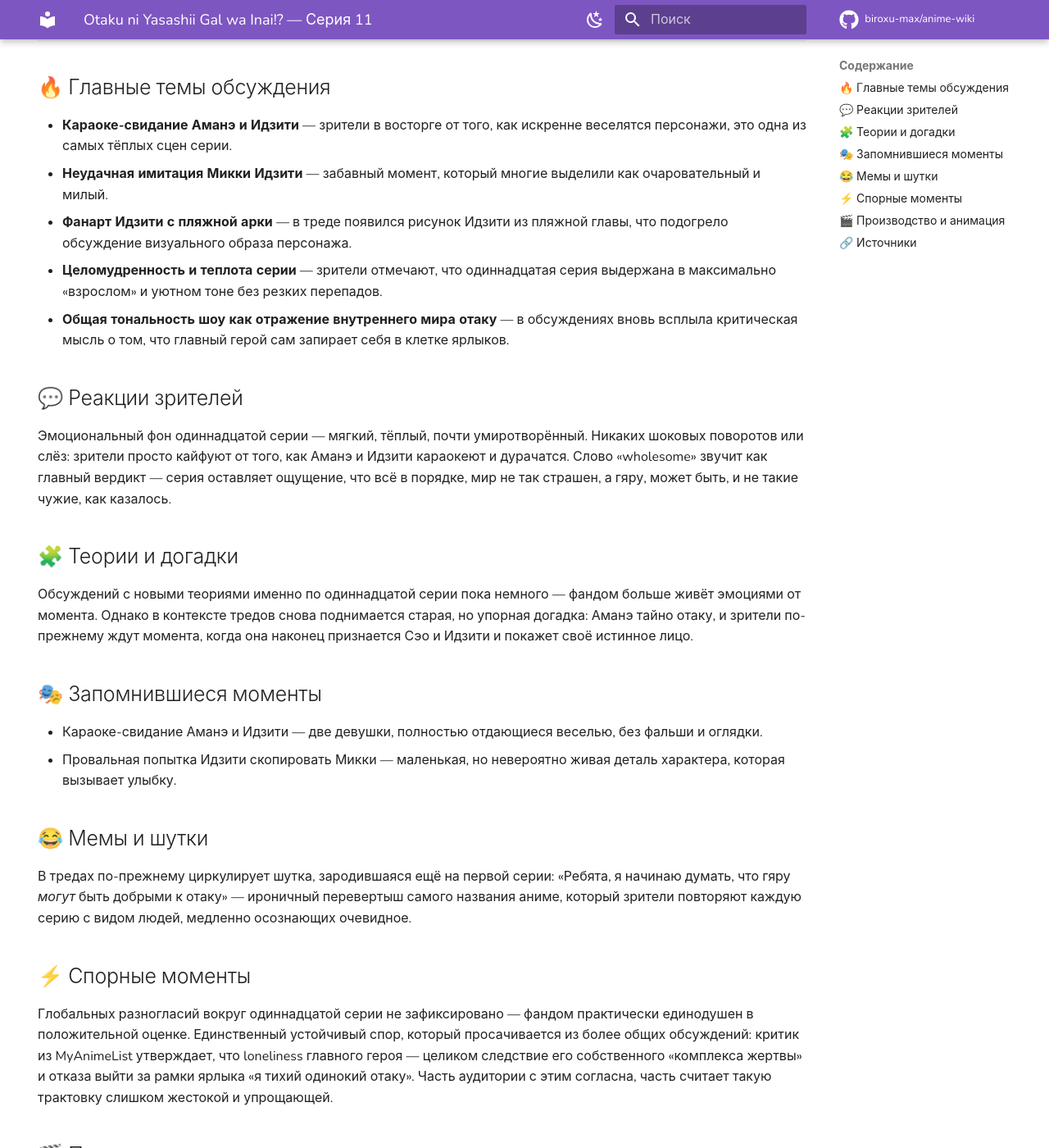
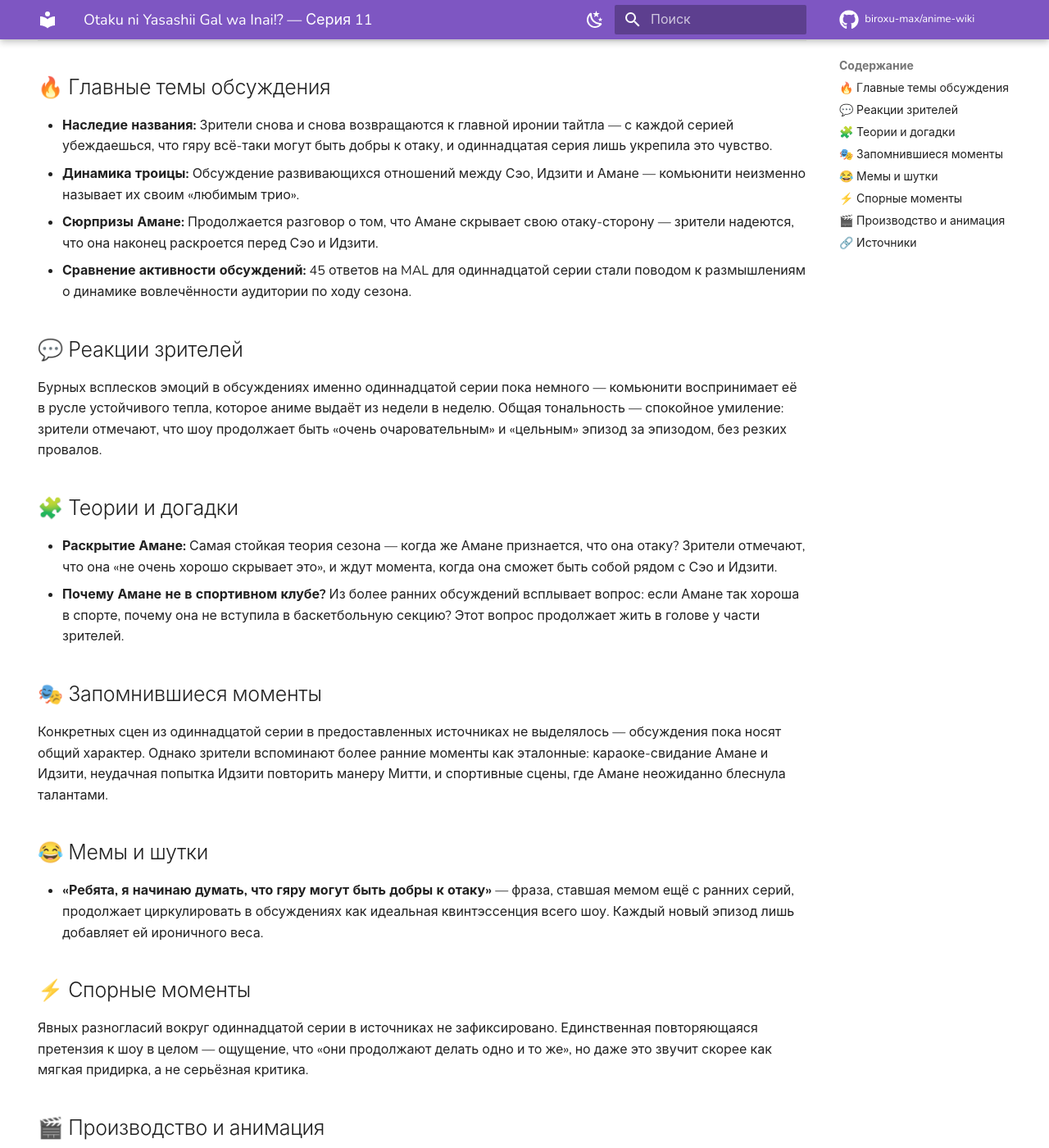
Before and after one commit to biroxu-max/anime-wiki, an MkDocs documentation site: the page built from docs/anime/otaku-yasashii-gal/ep-11.md, in a window 1280 px wide and 1400 px high, scrolled down 355 px. Shown: the whole window at 82% size. Built offline with MkDocs 1.6.1 and Material for MkDocs 9.7.7, drawn with Linux system fonts in a browser that asks for light colours; comment, search, counter and statistics services are not loaded; some of the changed text lies outside the part shown.

Commit message:
chore(wiki): +otaku-yasashii-gal ep11

```diff
--- a/docs/anime/otaku-yasashii-gal/ep-11.md
+++ b/docs/anime/otaku-yasashii-gal/ep-11.md
@@ -18,37 +18,43 @@ hide:
 ---
 
 ## 🔥 Главные темы обсуждения
-- **Караоке-свидание Аманэ и Идзити** — зрители в восторге от того, как искренне веселятся персонажи, это одна из самых тёплых сцен серии.
-- **Неудачная имитация Микки Идзити** — забавный момент, который многие выделили как очаровательный и милый.
-- **Фанарт Идзити с пляжной арки** — в треде появился рисунок Идзити из пляжной главы, что подогрело обсуждение визуального образа персонажа.
-- **Целомудренность и теплота серии** — зрители отмечают, что одиннадцатая серия выдержана в максимально «взрослом» и уютном тоне без резких перепадов.
-- **Общая тональность шоу как отражение внутреннего мира отаку** — в обсуждениях вновь всплыла критическая мысль о том, что главный герой сам запирает себя в клетке ярлыков.
+
+- **Наследие названия:** Зрители снова и снова возвращаются к главной иронии тайтла — с каждой серией убеждаешься, что гяру всё-таки могут быть добры к отаку, и одиннадцатая серия лишь укрепила это чувство.
+- **Динамика троицы:** Обсуждение развивающихся отношений между Сэо, Идзити и Амане — комьюнити неизменно называет их своим «любимым трио».
+- **Сюрпризы Амане:** Продолжается разговор о том, что Амане скрывает свою отаку-сторону — зрители надеются, что она наконец раскроется перед Сэо и Идзити.
+- **Сравнение активности обсуждений:** 45 ответов на MAL для одиннадцатой серии стали поводом к размышлениям о динамике вовлечённости аудитории по ходу сезона.
 
 ## 💬 Реакции зрителей
-Эмоциональный фон одиннадцатой серии — мягкий, тёплый, почти умиротворённый. Никаких шоковых поворотов или слёз: зрители просто кайфуют от того, как Аманэ и Идзити караокеют и дурачатся. Слово «wholesome» звучит как главный вердикт — серия оставляет ощущение, что всё в порядке, мир не так страшен, а гяру, может быть, и не такие чужие, как казалось.
+
+Бурных всплесков эмоций в обсуждениях именно одиннадцатой серии пока немного — комьюнити воспринимает её в русле устойчивого тепла, которое аниме выдаёт из недели в неделю. Общая тональность — спокойное умиление: зрители отмечают, что шоу продолжает быть «очень очаровательным» и «цельным» эпизод за эпизодом, без резких провалов.
 
 ## 🧩 Теории и догадки
-Обсуждений с новыми теориями именно по одиннадцатой серии пока немного — фандом больше живёт эмоциями от момента. Однако в контексте тредов снова поднимается старая, но упорная догадка: Аманэ тайно отаку, и зрители по-прежнему ждут момента, когда она наконец признается Сэо и Идзити и покажет своё истинное лицо.
+
+- **Раскрытие Амане:** Самая стойкая теория сезона — когда же Амане признается, что она отаку? Зрители отмечают, что она «не очень хорошо скрывает это», и ждут момента, когда она сможет быть собой рядом с Сэо и Идзити.
+- **Почему Амане не в спортивном клубе?** Из более ранних обсуждений всплывает вопрос: если Амане так хороша в спорте, почему она не вступила в баскетбольную секцию? Этот вопрос продолжает жить в голове у части зрителей.
 
 ## 🎭 Запомнившиеся моменты
-- Караоке-свидание Аманэ и Идзити — две девушки, полностью отдающиеся веселью, без фальши и оглядки.
-- Провальная попытка Идзити скопировать Микки — маленькая, но невероятно живая деталь характера, которая вызывает улыбку.
+
+Конкретных сцен из одиннадцатой серии в предоставленных источниках не выделялось — обсуждения пока носят общий характер. Однако зрители вспоминают более ранние моменты как эталонные: караоке-свидание Амане и Идзити, неудачная попытка Идзити повторить манеру Митти, и спортивные сцены, где Амане неожиданно блеснула талантами.
 
 ## 😂 Мемы и шутки
-В тредах по-прежнему циркулирует шутка, зародившаяся ещё на первой серии: «Ребята, я начинаю думать, что гяру *могут* быть добрыми к отаку» — ироничный перевертыш самого названия аниме, который зрители повторяют каждую серию с видом людей, медленно осознающих очевидное.
+
+- **«Ребята, я начинаю думать, что гяру могут быть добры к отаку»** — фраза, ставшая мемом ещё с ранних серий, продолжает циркулировать в обсуждениях как идеальная квинтэссенция всего шоу. Каждый новый эпизод лишь добавляет ей ироничного веса.
 
 ## ⚡ Спорные моменты
-Глобальных разногласий вокруг одиннадцатой серии не зафиксировано — фандом практически единодушен в положительной оценке. Единственный устойчивый спор, который просачивается из более общих обсуждений: критик из MyAnimeList утверждает, что loneliness главного героя — целиком следствие его собственного «комплекса жертвы» и отказа выйти за рамки ярлыка «я тихий одинокий отаку». Часть аудитории с этим согласна, часть считает такую трактовку слишком жестокой и упрощающей.
+
+Явных разногласий вокруг одиннадцатой серии в источниках не зафиксировано. Единственная повторяющаяся претензия к шоу в целом — ощущение, что «они продолжают делать одно и то же», но даже это звучит скорее как мягкая придирка, а не серьёзная критика.
 
 ## 🎬 Производство и анимация
-Специфических замечаний по анимации именно одиннадцатой серии в обсуждениях нет. Однако зрители с первых эпизодов неизменно хвалят визуальный стиль проекта — цветовую палитру, арт и анимацию — называя их «интересными для взгляда» и явно выделяющими шоу на фоне соседей по сезону. Этот общий восторг передаётся и на новую серию: никто не жаловался на падение качества.
+
+Обсуждения производства сфокусированы на общих визуальных качествах сериала: зрители хвалят цветовую палитру, арт-стайл и анимацию, называя их «интересными для взгляда». Конкретных замечаний о работе отдельных аниматоров или режиссуре именно в одиннадцатой серии в источниках пока нет.
 
 ## 🔗 Источники
 
 - [Otaku ni Yasashii Gal wa Inai!? - Episode 11 discussion : r/anime](https://www.reddit.com/r/anime/comments/1u8dvar/gals_cant_be_kind_to_otaku_otaku_ni_yasashii_gal)
-- [Otaku ni Yasashii Gal wa Inai!? (Gal Can't be Kind to Otaku!?)](https://www.reddit.com/r/OtakuNiYasashiiGal/best)
+- [Otaku ni Yasashii Gal wa Inai!? (Gals Can't Be Kind to Otaku!?) - Forum - MyAnimeList.net](https://myanimelist.net/anime/62604/Otaku_ni_Yasashii_Gal_wa_Inai/forum)
 - [Gals Can't Be Kind to Otaku!? • Otaku ni Yasashii Gal wa Inai!?](https://www.reddit.com/r/anime/comments/1sz2n1k/gals_cant_be_kind_to_otaku_otaku_ni_yasashii_gal)
-- [Otaku ni Yasashii Gal wa Inai!? - MyAnimeList](https://myanimelist.net/anime/62604/Otaku_ni_Yasashii_Gal_wa_Inai)
+- [Otaku ni Yasashii Gal wa Inai!? - Episode 6 discussion : r/anime](https://www.reddit.com/r/anime/comments/1tc3jka/gals_cant_be_kind_to_otaku_otaku_ni_yasashii_gal)
 - [Otaku ni Yasashii Gal wa Inai!? - Episode 1 discussion : r/anime](https://www.reddit.com/r/anime/comments/1sfwsp2/gals_cant_be_kind_to_otaku_otaku_ni_yasashii_gal)
 - [Otaku ni Yasashii Gal wa Inai!? - Episode 3 discussion : r/anime](https://www.reddit.com/r/anime/comments/1sspbzv/gals_cant_be_kind_to_otaku_otaku_ni_yasashii_gal)
 
```
Also changed, not shown: docs/anime/otaku-yasashii-gal/index.md (+1 -1 lines).
